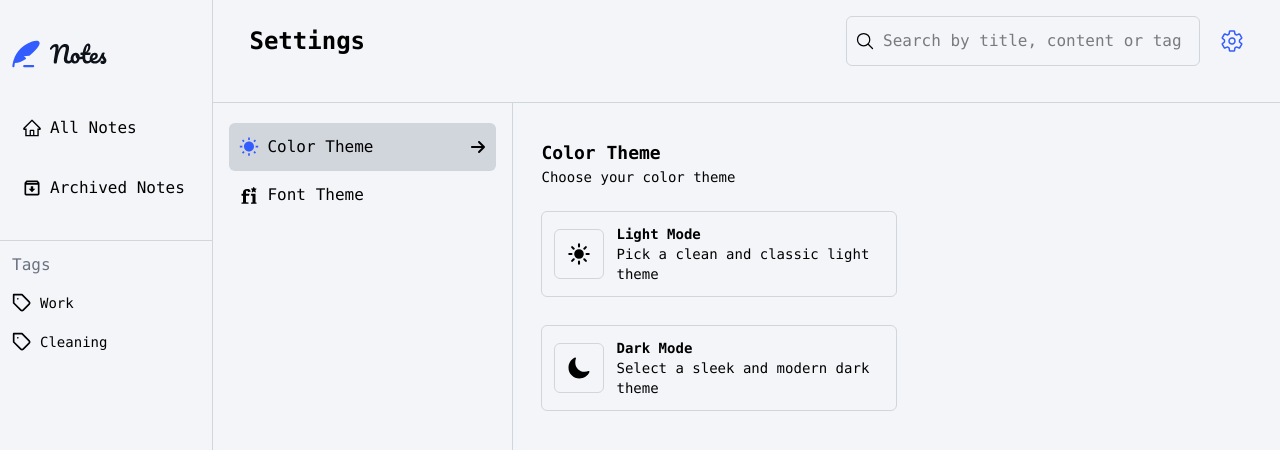
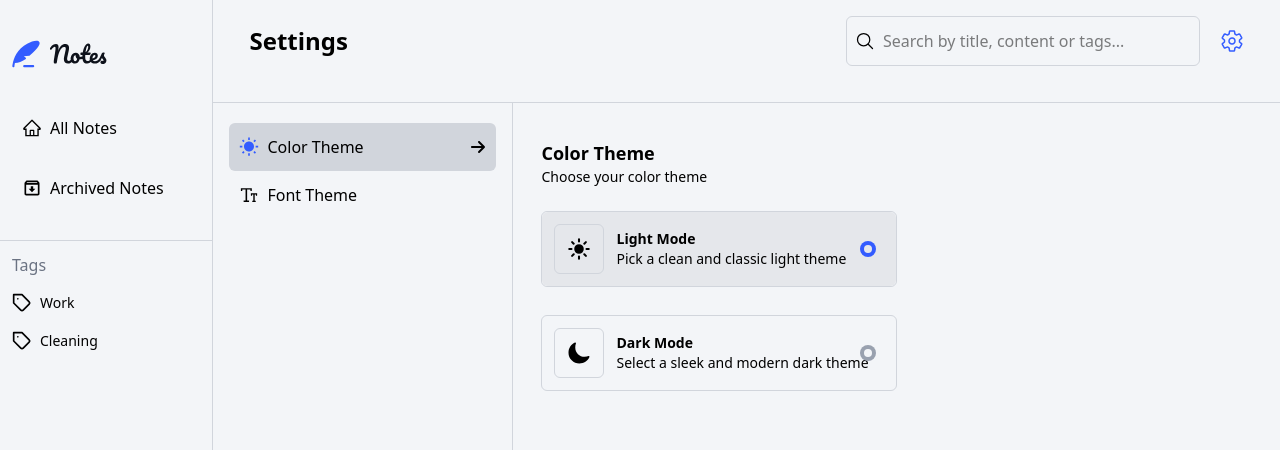
Before and after one commit to 4002-Nonye/Note-Taking-Web-App, a React (Vite) app in the folder client/: page /account/settings/color-theme in a window 1280 px wide. Shown: the top 450 px of the page. Built offline with nearby package versions, Linux system fonts and the light colour scheme.

Commit message:
Add context to manage font theme

```diff
--- a/client/package.json
+++ b/client/package.json
@@ -15,6 +15,7 @@
     "@tanstack/react-query-devtools": "^5.76.1",
     "axios": "^1.9.0",
     "framer-motion": "^12.12.1",
+    "motion": "^12.15.0",
     "prop-types": "^15.8.1",
     "react": "^19.1.0",
     "react-dom": "^19.1.0",
--- a/client/src/components/ColorTab.jsx
+++ b/client/src/components/ColorTab.jsx
@@ -1,46 +1,96 @@
+import { motion } from "framer-motion";
+import { useEffect, useState } from "react";
 import { IoSunny, IoMoon } from "react-icons/io5";
 
 function ColorTab() {
+  const [selectedTheme, setSelectedTheme] = useState(
+    () => localStorage.getItem("colorTheme") || "light",
+  );
+
+  useEffect(() => {
+    localStorage.setItem("colorTheme", selectedTheme);
+
+    const html = document.documentElement;
+
+    // HANDLE THEME COLOR
+    if (selectedTheme === "dark") {
+      html.classList.add("dark");
+    } else {
+      html.classList.remove("dark");
+    }
+  }, [selectedTheme]);
+
+  const options = [
+    {
+      id: "light",
+      title: "Light Mode",
+      description: "Pick a clean and classic light theme",
+      icon: <IoSunny className="text-2xl" />,
+    },
+    {
+      id: "dark",
+      title: "Dark Mode",
+      description: "Select a sleek and modern dark theme",
+      icon: <IoMoon className="text-2xl" />,
+    },
+  ];
+
   return (
     <div className="px-7 pt-9 text-sm">
-        <div className='mb-6'>
-        <h3 className="font-bold text-lg">Color Theme</h3>
-      <p>Choose your color theme</p>
-
-        </div>
-
-
-
-
-      <div className="flex flex-col gap-7">
-
-
-
-      <div className="flex w-2/4 items-center gap-3 rounded-md border-[1px] border-gray-300 p-3 cursor-pointer">
-        <div className="rounded-md border-[1px] border-gray-300 p-3 text-2xl">
-          <IoSunny className="text-2xl" />
-        </div>
-
-        <div>
-          <p className="font-bold">Light Mode</p>
-          <p>Pick a clean and classic light theme</p>
-        </div>
+      <div className="mb-6">
+        <h3 className="text-lg font-bold">Color Theme</h3>
+        <p>Choose your color theme</p>
       </div>
 
-      <div className="flex w-2/4 items-center gap-3 rounded-md border-[1px] border-gray-300 p-3 cursor-pointer">
-        <div className="rounded-md border-[1px] border-gray-300 p-3 text-2xl">
-          <IoMoon />
-        </div>
+      <motion.div
+        initial={{ opacity: 0, y: 40 }}
+        animate={{ opacity: 1, y: 0 }}
+        transition={{ duration: 0.5, ease: "easeInOut" }}
+        className="flex flex-col gap-7"
+      >
+        {options.map((option) => {
+          const selected = option.id === selectedTheme;
 
-        <div>
-          <p className="font-bold">Dark Mode</p>
-          <p>Select a sleek and modern dark theme</p>
-        </div>
-      </div>
+          return (
+            <motion.div
+              key={option.id}
+              layout
+              onClick={() => setSelectedTheme(option.id)}
+              className="relative flex w-2/4 cursor-pointer items-center gap-3 rounded-md border-[1px] border-gray-300 p-3"
+              transition={{ type: "spring", stiffness: 300, damping: 20 }}
+            >
+              {/* Animated background */}
+              {selected && (
+                <motion.div
+                  layoutId="color-highlight"
+                  className="absolute inset-0 z-0 rounded-md bg-gray-200"
+                  transition={{ type: "spring", stiffness: 300, damping: 20 }}
+                />
+              )}
 
+              {/* Icon */}
+              <div className="z-10 rounded-md border-[1px] border-gray-300 p-3 text-2xl">
+                {option.icon}
+              </div>
 
+              {/* Text */}
+              <div className="z-10">
+                <p className="font-bold">{option.title}</p>
+                <p>{option.description}</p>
+              </div>
 
-      </div>
+              {/* Ring indicator */}
+              <motion.div
+                layout
+                className={`absolute right-6 z-10 h-2 w-2 rounded-full ring-4 ${
+                  selected ? "ring-primaryBlue" : "ring-gray-400"
+                }`}
+                transition={{ type: "spring", stiffness: 300 }}
+              />
+            </motion.div>
+          );
+        })}
+      </motion.div>
     </div>
   );
 }
--- a/client/src/components/FontTab.jsx
+++ b/client/src/components/FontTab.jsx
@@ -1,9 +1,86 @@
-import React from 'react'
+import { motion } from "framer-motion";
+import { FaFont } from "react-icons/fa";
+import { useFont } from "../contexts/FontContext";
 
 function FontTab() {
+  const { font, handleFontChange } = useFont();
+
+  const options = [
+    {
+      id: "sans-serif",
+      title: "Sans-serif",
+      description: "Clean and modern, easy to read",
+    },
+    {
+      id: "serif",
+      title: "Serif",
+      description: "Classic and elegant for a timeless feel",
+    },
+    {
+      id: "mono",
+      title: "Monospace",
+      description: "Code-like, great for technical vibe",
+    },
+  ];
+
   return (
-    <div>FontTab</div>
-  )
+    <div className="px-7 pt-9 text-sm">
+      <div className="mb-6">
+        <h3 className="text-lg font-bold">Font Theme</h3>
+        <p>Choose your font theme</p>
+      </div>
+
+      <motion.div
+        initial={{ opacity: 0, y: 40 }}
+        animate={{ opacity: 1, y: 0 }}
+        transition={{ duration: 0.5, ease: "easeInOut" }}
+        className="flex flex-col gap-7"
+      >
+        {options.map((option) => {
+          const selected = option.id === font;
+
+          return (
+            <motion.div
+              key={option.id}
+              layout
+              onClick={() => handleFontChange(option.id)}
+              className="relative flex w-2/4 cursor-pointer items-center gap-3 rounded-md border-[1px] border-gray-300 p-3"
+              transition={{ type: "spring", stiffness: 300, damping: 20 }}
+            >
+              {/* Background Animation */}
+              {selected && (
+                <motion.div
+                  layoutId="highlight"
+                  className="absolute inset-0 z-0 rounded-md bg-gray-200"
+                  transition={{ type: "spring", stiffness: 300, damping: 20 }}
+                />
+              )}
+
+              {/* Icon */}
+              <div className="z-10 rounded-md border-[1px] border-gray-300 p-3 text-2xl">
+                <FaFont />
+              </div>
+
+              {/* Text */}
+              <div className="z-10">
+                <p className="font-bold">{option.title}</p>
+                <p>{option.description}</p>
+              </div>
+
+              {/* Ring Indicator */}
+              <motion.div
+                layout
+                className={`absolute right-6 z-10 h-2 w-2 rounded-full ring-4 ${
+                  selected ? "ring-primaryBlue" : "ring-gray-400"
+                }`}
+                transition={{ type: "spring", stiffness: 300 }}
+              />
+            </motion.div>
+          );
+        })}
+      </motion.div>
+    </div>
+  );
 }
 
-export default FontTab
+export default FontTab;
--- a/client/src/components/Themes.jsx
+++ b/client/src/components/Themes.jsx
@@ -1,5 +1,5 @@
 import { MdWbSunny } from "react-icons/md";
-import { FaFonticonsFi } from "react-icons/fa6";
+import { AiOutlineFontSize } from "react-icons/ai";
 
 import Nav from "./Nav";
 
@@ -10,7 +10,7 @@ function Themes() {
         Color Theme
       </Nav>
 
-      <Nav to="font-theme" icon={FaFonticonsFi}>
+      <Nav to="font-theme" icon={AiOutlineFontSize}>
         Font Theme
       </Nav>
 
--- /dev/null
+++ b/client/src/contexts/FontContext.jsx
@@ -0,0 +1,86 @@
+import { createContext, useContext, useEffect, useReducer } from "react";
+
+const FontContext = createContext();
+
+const initialState = {
+  font: "sans-serif",
+};
+
+function reducer(state, action) {
+  switch (action.type) {
+    case "SET_FONT":
+      return { ...state, font: action.payload };
+
+    default:
+      return state;
+  }
+}
+
+const FontProvider = ({ children }) => {
+  const [{ font }, dispatch] = useReducer(reducer, initialState);
+
+  // persist font
+  useEffect(() => {
+    const savedFont = localStorage.getItem("fontTheme") || "sans-serif";
+    applyFontClass(savedFont);
+    dispatch({
+      type: "SET_FONT",
+      payload: savedFont,
+    });
+
+
+  }, []);
+
+  const handleFontChange = (newFont) => {
+    dispatch({
+      type: "SET_FONT",
+      payload: newFont,
+    });
+
+    localStorage.setItem("fontTheme", newFont);
+    applyFontClass(newFont)
+  };
+
+  // Apply font class to HTML element
+  const applyFontClass = (selectedFont) => {
+    const html = document.documentElement;
+
+    html.classList.remove("font-sans", "font-serif", "font-mono");
+    switch (selectedFont) {
+      case "sans-serif":
+        html.classList.add("font-sans");
+        break;
+      case "serif":
+        html.classList.add("font-serif");
+        break;
+      case "mono":
+        html.classList.add("font-mono");
+        break;
+
+      default:
+        html.classList.add("font-sans");
+        break;
+    }
+  };
+
+  return (
+    <FontContext.Provider
+      value={{
+        font,
+        handleFontChange,
+
+      }}
+    >
+      {children}
+    </FontContext.Provider>
+  );
+};
+
+const useFont = () => {
+  const context = useContext(FontContext);
+  if (context === undefined)
+    throw new Error("Font context can not be used outside font provider");
+  return context;
+};
+
+export { FontProvider, useFont };
--- /dev/null
+++ b/client/src/contexts/ThemeContext.jsx
@@ -0,0 +1,3 @@
+import { createContext } from "react";
+
+const ThemeContext = createContext();
--- a/client/src/index.css
+++ b/client/src/index.css
@@ -7,11 +7,9 @@
   --color-primaryBlue: #335cff;
   --color-csGray: "#6B7280";
 }
-*{
-    @apply font-mono
-}
+
 body {
-  @apply bg-bgColor m-auto   h-screen  ;
+  @apply bg-bgColor m-auto h-screen   ;
 }
 ul li {
   @apply list-none;
--- a/client/src/pages/Archive.jsx
+++ b/client/src/pages/Archive.jsx
@@ -1,8 +1,7 @@
 import { Outlet, useLocation } from "react-router-dom";
-import { motion, AnimatePresence } from "framer-motion";
-import NoteList from "../components/NoteList";
+import { motion } from "framer-motion";
+
 import Header from "../components/Header";
-import NoNotes from "../components/NoNotes";
 import ArchivedNotesList from "../components/ArchivedNotesList";
 
 function Archive() {
@@ -23,18 +22,15 @@ function Archive() {
           <ArchivedNotesList />
         </div>
 
-        <AnimatePresence mode="wait">
         <motion.div
           key={location.key}
-            initial={{ opacity: 0, y: 30 }}
+          initial={{ opacity: 0, y: 40 }}
           animate={{ opacity: 1, y: 0 }}
-            exit={{ opacity: 0, y: -30 }}
           transition={{ duration: 0.7, ease: "easeInOut" }}
           className="w-full"
         >
           <Outlet />
         </motion.div>
-        </AnimatePresence>
       </div>
     </>
   );
--- a/client/tailwind.config.cjs
+++ b/client/tailwind.config.cjs
@@ -1,5 +1,6 @@
 /** @type {import('tailwindcss').Config} */
 module.exports = {
+  darkMode: "class",
   content: ["./src/**/*.{js,jsx,ts,tsx}"],
   theme: {
     extend: {
@@ -8,7 +9,6 @@ module.exports = {
         serif: ["Merriweather", "serif"],
         mono: ["Roboto Mono", "monospace"],
       },
-
     },
   },
   plugins: [],
```
Also changed, not shown: client/src/App.jsx (+6 -2 lines), client/src/pages/Notes.jsx (+5 -10 lines), 1 other file (tests, documents, lock files or other folders). Lines whose indentation alone changed are shown as unchanged.
